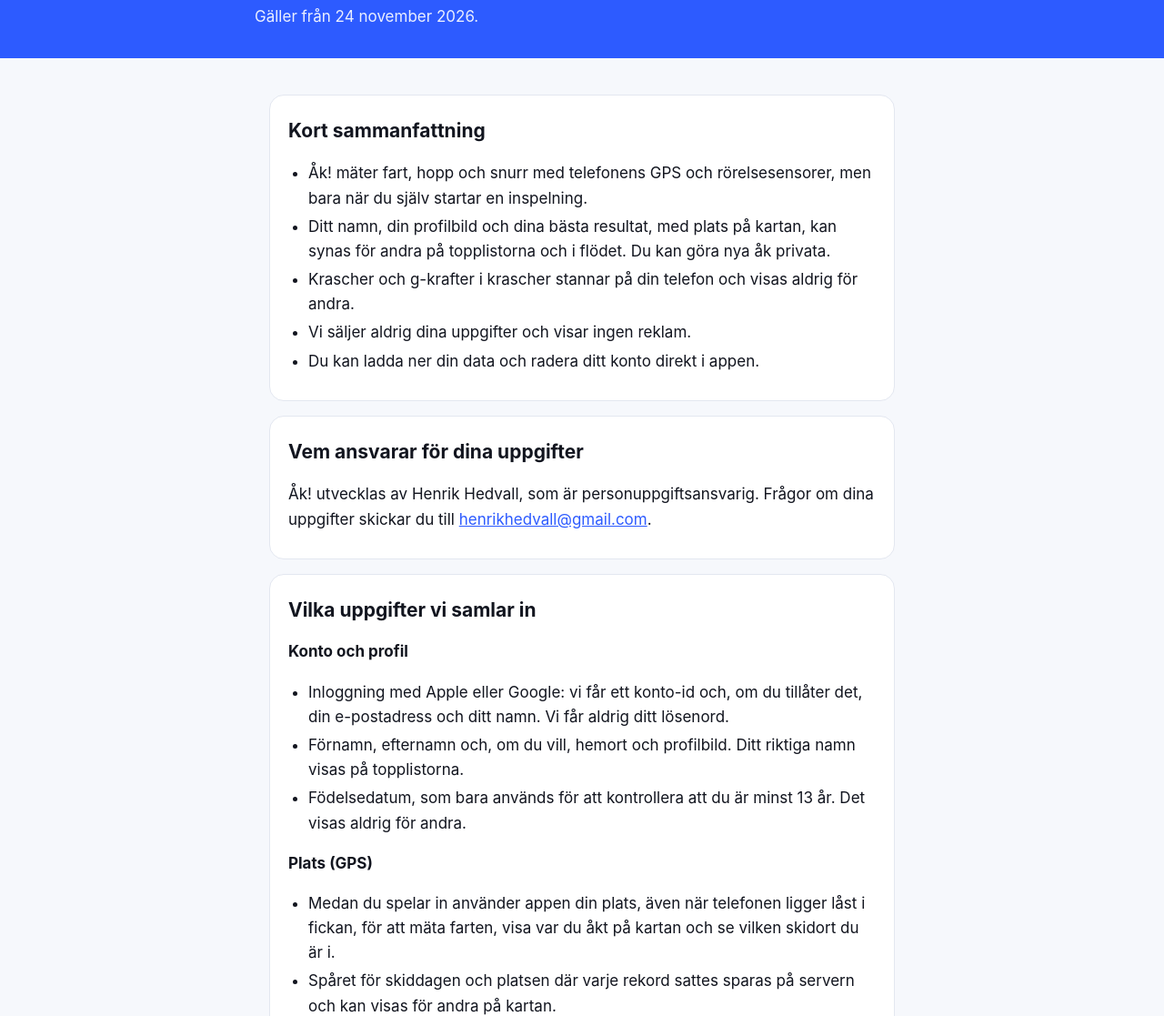
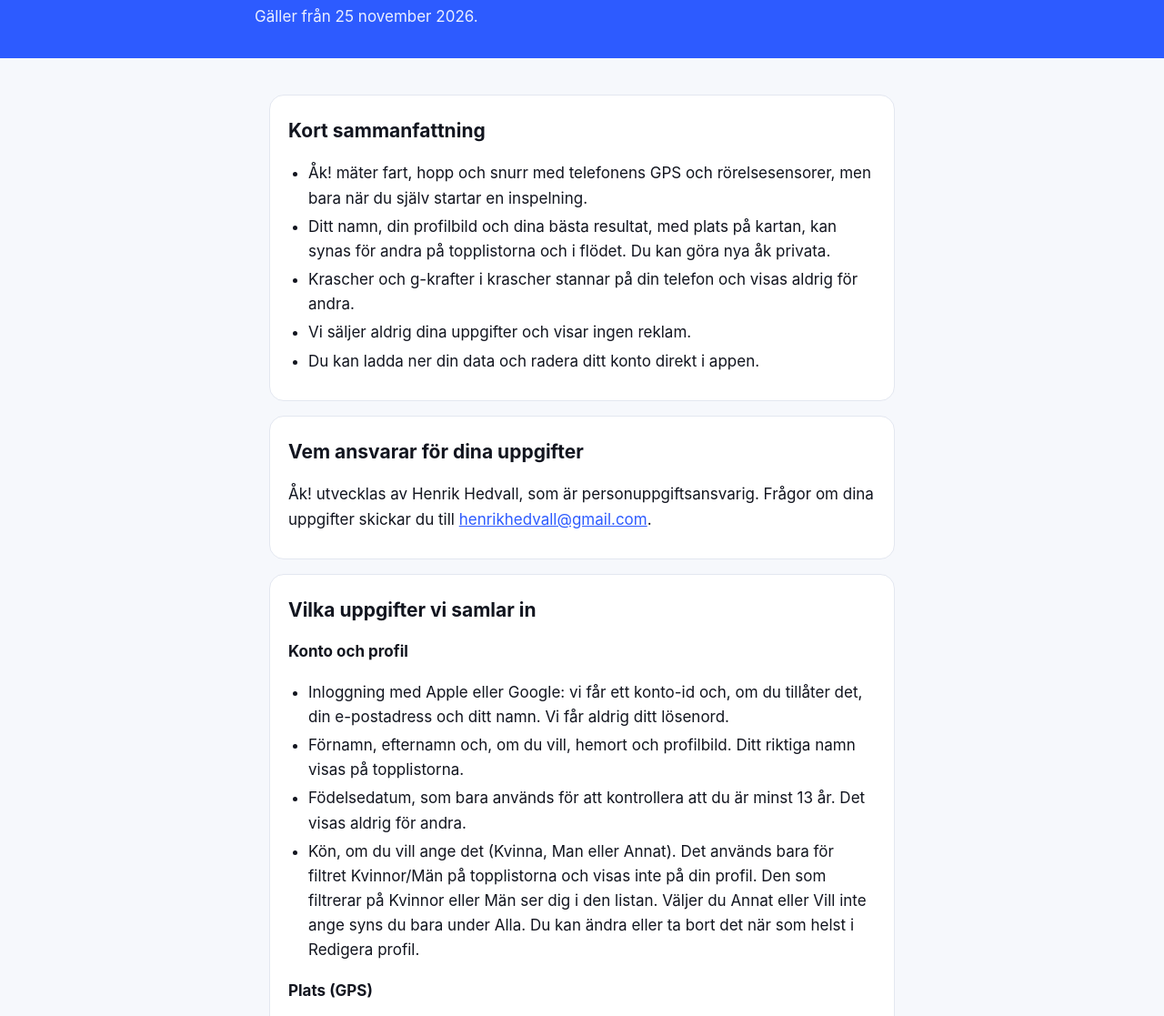
Before and after one commit to henrikhedvall-design/ak-app, a plain HTML site: page integritet/index.html in a window 1280 px wide. Shown: the part 148-1265 px from the top of the page at 91% size. Drawn offline with Linux system fonts and the light colour scheme.

Commit message:
Integritetspolicyn: kön (valfritt, topplistefiltret)
Co-Authored-By: Claude Opus 5.5 <noreply@anthropic.com>
Claude-Session: https://claude.ai/code/session_01T8AAM8mePaVcvFC8apNhWf

```diff
--- a/integritet/index.html
+++ b/integritet/index.html
@@ -12,7 +12,7 @@
   <div class="wrap">
     <span class="logo">Åk!</span>
     <h1>Integritetspolicy</h1>
-    <p>Gäller från 24 november 2026.</p>
+    <p>Gäller från 25 november 2026.</p>
   </div>
 </header>
 <main>
@@ -41,6 +41,7 @@
     <li>Inloggning med Apple eller Google: vi får ett konto-id och, om du tillåter det, din e-postadress och ditt namn. Vi får aldrig ditt lösenord.</li>
     <li>Förnamn, efternamn och, om du vill, hemort och profilbild. Ditt riktiga namn visas på topplistorna.</li>
     <li>Födelsedatum, som bara används för att kontrollera att du är minst 13 år. Det visas aldrig för andra.</li>
+    <li>Kön, om du vill ange det (Kvinna, Man eller Annat). Det används bara för filtret Kvinnor/Män på topplistorna och visas inte på din profil. Den som filtrerar på Kvinnor eller Män ser dig i den listan. Väljer du Annat eller Vill inte ange syns du bara under Alla. Du kan ändra eller ta bort det när som helst i Redigera profil.</li>
   </ul>
 
   <h3>Plats (GPS)</h3>
@@ -83,7 +84,7 @@
   <ul>
     <li>För att appen ska fungera: mäta dina åk, visa dina skiddagar och placera dig på topplistorna. Den rättsliga grunden är avtalet med dig när du använder appen.</li>
     <li>För att hålla topplistorna rättvisa och appen trygg: fuskkontroll, granskning av rekord, rapporter och avstängning av konton som bryter mot reglerna. Den rättsliga grunden är vårt berättigade intresse.</li>
-    <li>För att kontrollera 13-årsgränsen.</li>
+    <li>För att kontrollera 13-årsgränsen och, om du angett kön, kunna visa topplistor för kvinnor och män.</li>
   </ul>
   <p>Vi använder inte uppgifterna för reklam, säljer dem inte och spårar dig inte i andra appar.</p>
 </section>
```
